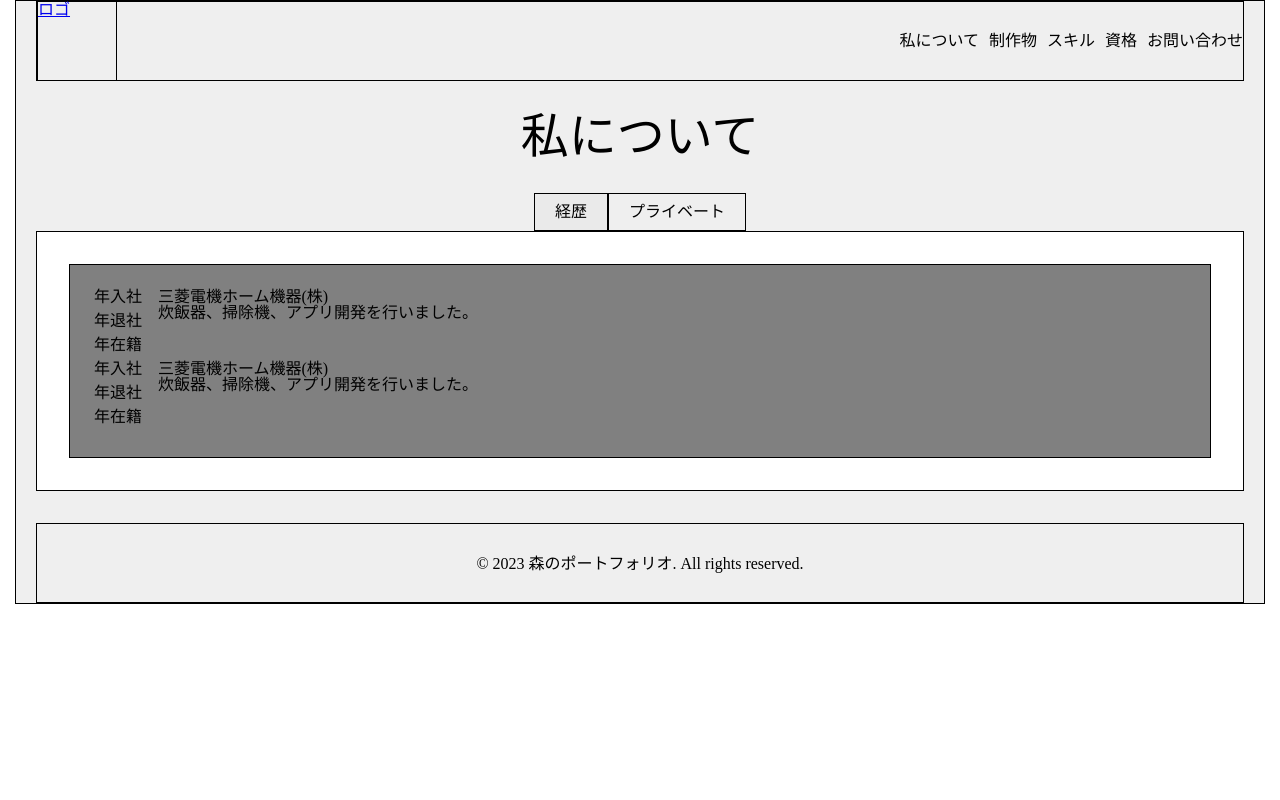
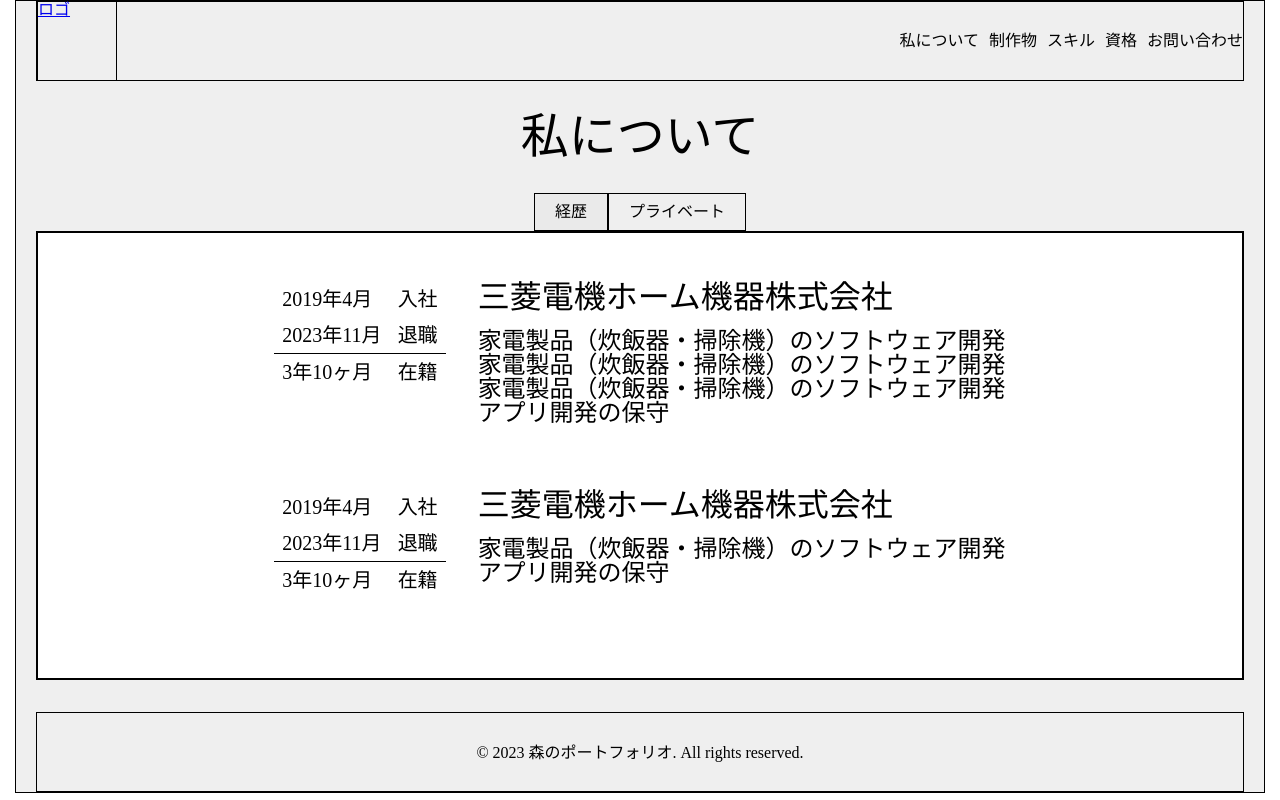
Before and after one commit to y-mori-96/portfolio, a React (Create React App) app: page /about in a window 1280 px wide. Built offline with nearby package versions, Linux system fonts and the light colour scheme.

Commit message:
私について　一旦完了

```diff
--- /dev/null
+++ b/src/components/atoms/Titles/CarrerTitle.tsx
@@ -0,0 +1,26 @@
+import styled from 'styled-components';
+
+interface CarrerTitle {
+  title: string;
+}
+
+const Title: React.FC<CarrerTitle> = ({ title }) => {
+  return (
+    <>
+      <StyledTitle>
+        {title}
+      </StyledTitle>
+    </>
+  )
+}
+
+export default Title
+
+/**
+ * スタイル
+ */
+const StyledTitle = styled.h3`
+  font-size: 2rem;
+  text-align: left;
+  margin-bottom: 1rem;
+`;
--- a/src/components/organisms/Career.tsx
+++ b/src/components/organisms/Career.tsx
@@ -1,48 +1,58 @@
 // スタイル
 import styled from 'styled-components';
+// コンポーネント
+import CarrerTitle from '../atoms/Titles/CarrerTitle'
+import CarrerDateItem from './tabels/CareerDateItem';
+
 
 const Carrer = () => {
   return (
     <>
-      <Content>
-          <div>
-            <div>
       <ul>
-                <li>
+        <CarrerItem>
           <InnerContent>
-                    <div>
+            <Header>
               <ul>
-                        <li>年入社</li>
-                        <li>年退社</li>
-                        <li>年在籍</li>
+                <CarrerDateItem
+                  inDate="2019年4月"
+                  inState="入社"
+                  outDate="2023年11月"
+                  outState="退職"
+                  period="3年10ヶ月"
+                />
               </ul>
-                    </div>
-                    <div>
-                      <h3>三菱電機ホーム機器(株)</h3>
-                      <p>炊飯器、掃除機、アプリ開発を行いました。</p>
-                    </div>
+            </Header>
+            <Body>
+              <CarrerTitle title='三菱電機ホーム機器株式会社' />
+              <Text>家電製品（炊飯器・掃除機）のソフトウェア開発</Text>
+              <Text>家電製品（炊飯器・掃除機）のソフトウェア開発</Text>
+              <Text>家電製品（炊飯器・掃除機）のソフトウェア開発</Text>
+              <Text>アプリ開発の保守</Text>
+            </Body>
           </InnerContent>
-                </li>
+        </CarrerItem>
 
-                <li>
+        <CarrerItem>
           <InnerContent>
-                    <div>
+            <Header>
               <ul>
-                        <li>年入社</li>
-                        <li>年退社</li>
-                        <li>年在籍</li>
+                <CarrerDateItem
+                  inDate="2019年4月"
+                  inState="入社"
+                  outDate="2023年11月"
+                  outState="退職"
+                  period="3年10ヶ月"
+                />
               </ul>
-                    </div>
-                    <div>
-                      <h3>三菱電機ホーム機器(株)</h3>
-                      <p>炊飯器、掃除機、アプリ開発を行いました。</p>
-                    </div>
+            </Header>
+            <Body>
+              <CarrerTitle title='三菱電機ホーム機器株式会社' />
+              <Text>家電製品（炊飯器・掃除機）のソフトウェア開発</Text>
+              <Text>アプリ開発の保守</Text>
+            </Body>
           </InnerContent>
-                </li>
+        </CarrerItem>
       </ul>
-            </div>
-          </div>
-        </Content>
     </>
   )
 }
@@ -52,27 +62,40 @@ export default Carrer
 /**
  * スタイル
  */
-const Content = styled.div`
-  width: 100%;
-  border: 1px solid black;
-  background-color: gray;
-  padding: 1.5rem;
+const CarrerItem = styled.li`
+  margin-bottom: 2rem;
+
+  li:last-child {
+    margin-bottom: 0;
+  }
+
+  /* border: 1px solid black; */
+  /* background-color: white; */
   `;
 
 const InnerContent = styled.div`
+  margin: 0 auto;
   display: flex;
+  justify-content: center;
 
-  > div:first-child {
-    margin-right: 1rem;
-  }
+  /* width: 80%; */
+  /* border: 1px solid black; */
+`;
 
-  ul {
-    list-style-type: none;
-    padding: 0;
-    margin: 0;
+const Header = styled.div`
+  padding: 1rem;
 
-    li {
-      margin-bottom: 0.5rem;
-    }
-  }
+  /* border: 1px solid black;
+  background-color: gray; */
   `;
+
+const Body = styled.div`
+  padding: 1rem;
+
+  /* border: 1px solid black;
+  background-color: gray; */
+`;
+
+const Text = styled.p`
+  font-size: 1.5rem;
+`;
--- a/src/components/organisms/Private.tsx
+++ b/src/components/organisms/Private.tsx
@@ -91,6 +91,7 @@ const Content = styled.div`
 
 const CarouselContainer = styled.div`
   width: 480px;
+  margin: 0 auto;
   /* height: 270px; */
   /* border: 1px solid black;
   background-color: gray; */
--- /dev/null
+++ b/src/components/organisms/tabels/CareerDateItem.tsx
@@ -0,0 +1,48 @@
+import React from 'react';
+import styled from 'styled-components';
+
+interface CarrerDateItemProps {
+  inDate: string;
+  inState: string;
+  outDate: string;
+  outState: string;
+  period: string;
+}
+
+const CarrerDateItem: React.FC<CarrerDateItemProps> = ({ inDate, inState, outDate, outState, period }) => {
+  return (
+    <Table>
+      <tbody>
+        <TableRow>
+          <TableCell>{inDate}</TableCell>
+          <TableCell>{inState}</TableCell>
+        </TableRow>
+        <TableRow>
+          <TableCell>{outDate}</TableCell>
+          <TableCell>{outState}</TableCell>
+        </TableRow>
+        <TableRow>
+          <TableCell>{period}</TableCell>
+          <TableCell>在籍</TableCell>
+        </TableRow>
+      </tbody>
+    </Table>
+  );
+};
+
+export default CarrerDateItem;
+
+const Table = styled.table`
+  font-size: 1.25rem;
+  width: 100%;
+`;
+
+const TableRow = styled.tr`
+  &:nth-child(2) {
+    border-bottom: 1px solid black;
+  }
+`;
+
+const TableCell = styled.td`
+  padding: 8px;
+`;
--- a/src/components/pages/About.tsx
+++ b/src/components/pages/About.tsx
@@ -65,6 +65,6 @@ const Content = styled.div<{ active: boolean }>`
   display: ${({ active }) => (active ? 'block' : 'none')};
   padding: 2rem;
 
-  border: 1px solid black;
+  border: 2px solid black;
   background-color: white;
 `;
```
Also changed, not shown: 1 other file (tests, documents, lock files or other folders). Lines whose indentation alone changed are shown as unchanged.
